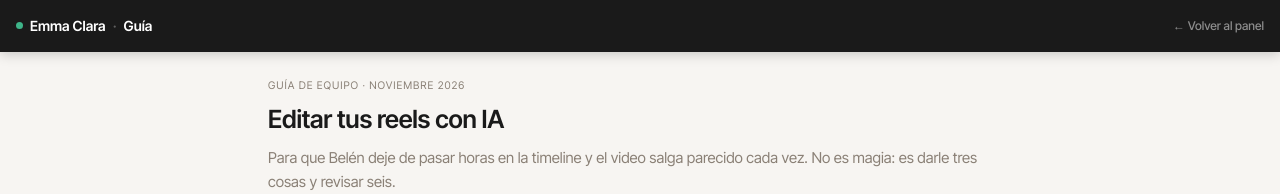
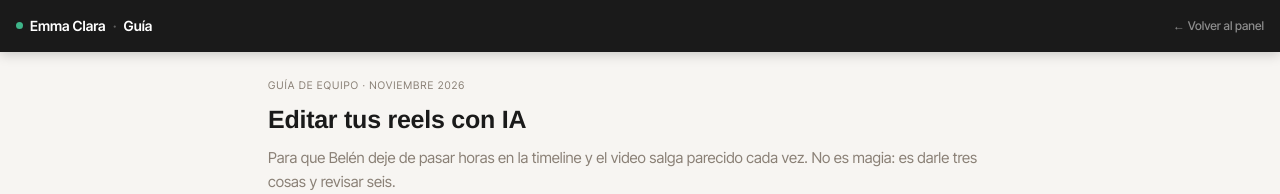
Before and after one commit to pvt-build/consulting-emmaclara, a plain HTML site: page guia-edicion-video.html in a window 1280 px wide. Shown: the top 194 px of the page. Drawn offline with Linux system fonts and the light colour scheme.

Commit message:
Guía de edición: titular en Helvetica Neue Bold con respaldo Inter Tight
Co-Authored-By: Claude Sonnet 5.5 <noreply@anthropic.com>

```diff
--- a/guia-edicion-video.html
+++ b/guia-edicion-video.html
@@ -28,7 +28,7 @@ body{font-family:'Inter Tight',sans-serif;background:var(--bg);color:var(--ink);
 
 .wrap{max-width:780px;margin:0 auto;padding:26px 18px 0}
 .hd-k{font-family:'Inter Tight',sans-serif;font-size:10.5px;letter-spacing:.09em;color:var(--grey);text-transform:uppercase;margin-bottom:9px}
-h1{font-size:25px;font-weight:600;color:var(--dark);line-height:1.22;letter-spacing:-.01em;margin-bottom:12px}
+h1{font-family:'Helvetica Neue','Inter Tight',sans-serif;font-size:25px;font-weight:700;color:var(--dark);line-height:1.22;letter-spacing:-.01em;margin-bottom:12px}
 .lede{font-size:15px;color:var(--grey);margin-bottom:26px}
 
 .thesis{background:var(--dark);color:#fff;border-radius:12px;padding:20px 22px;margin-bottom:30px}
```
